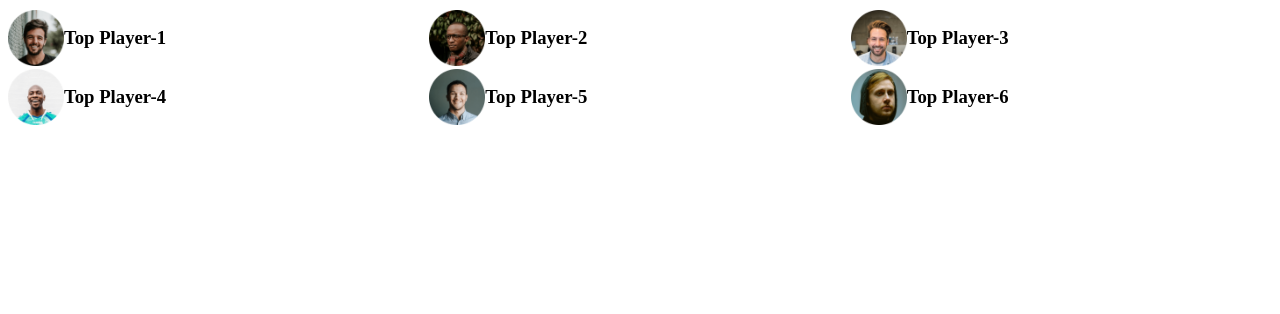
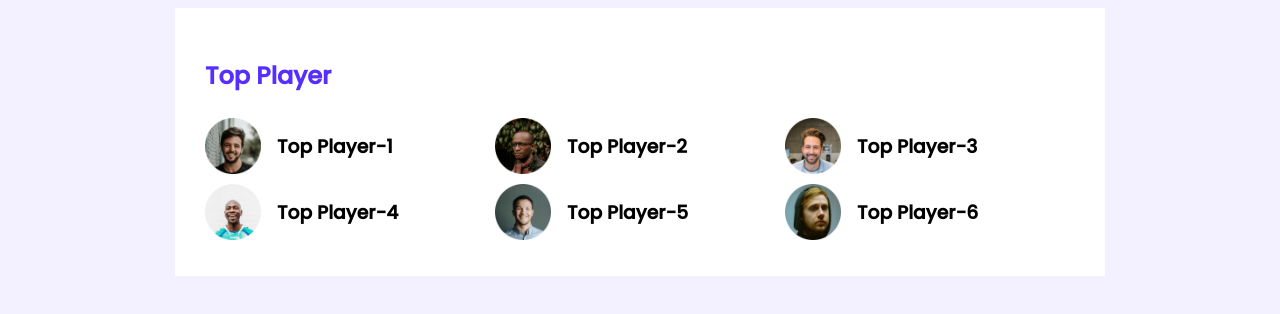
Before and after one commit to valobasi/Leader_Board_CSS3, a plain HTML site: page index.html in a window 1280 px wide. Drawn offline with Linux system fonts and the light colour scheme.

Commit message:
Top Player included

```diff
--- a/index.html
+++ b/index.html
@@ -16,33 +16,34 @@
     </header>
     <main>
         <!-- Top Players and Top Blogs -->
-        <section>
-            <div class="top-players">
+        <section class="container">
+            <div class="top-players ">
+                <h2 class="section-title">Top Player</h2>
                 <div class="players">
                     <!-- .player*6>img[src="images/players/player-$.png"]+h3{Top Player-$} -->
                     <div class="player">
                         <img src="images/players/player-1.png" alt="">
-                        <h3>Top Player-1</h3>
+                        <h3 class="player-name">Top Player-1</h3>
                     </div>
                     <div class="player">
                         <img src="images/players/player-2.png" alt="">
-                        <h3>Top Player-2</h3>
+                        <h3 class="player-name">Top Player-2</h3>
                     </div>
                     <div class="player">
                         <img src="images/players/player-3.png" alt="">
-                        <h3>Top Player-3</h3>
+                        <h3 class="player-name">Top Player-3</h3>
                     </div>
                     <div class="player">
                         <img src="images/players/player-4.png" alt="">
-                        <h3>Top Player-4</h3>
+                        <h3 class="player-name">Top Player-4</h3>
                     </div>
                     <div class="player">
                         <img src="images/players/player-5.png" alt="">
-                        <h3>Top Player-5</h3>
+                        <h3 class="player-name">Top Player-5</h3>
                     </div>
                     <div class="player">
                         <img src="images/players/player-6.png" alt="">
-                        <h3>Top Player-6</h3>
+                        <h3 class="player-name">Top Player-6</h3>
                     </div>
                 </div>
             </div>
--- a/styles/style.css
+++ b/styles/style.css
@@ -1,4 +1,25 @@
+/* Fonts */
+@import url('https://fonts.googleapis.com/css2?family=Poppins:wght@500&display=swap');
+/* Common Styles */
+body{
+    font-family: 'Poppins', sans-serif;
+    background-color: #F3F1FF;
+}
+main{
+    display: flex;
+    justify-content: center;
+}
+.container{
+    background-color: #FFFFFF;
+    width: 870px;
+    padding: 30px;
+}
+
 /* top player style */
+.section-title{
+    color: #562EFF;
+    font-size: 24px;
+}
 .players{
     display: grid;
     grid-template-columns: repeat(3, 1fr);
@@ -7,6 +28,9 @@
     width: 56px;
     height: 56px;
 }
+.player-name{
+    margin-left: 16px;
+}
 .player{
     display: flex;
     align-items: center;
```
